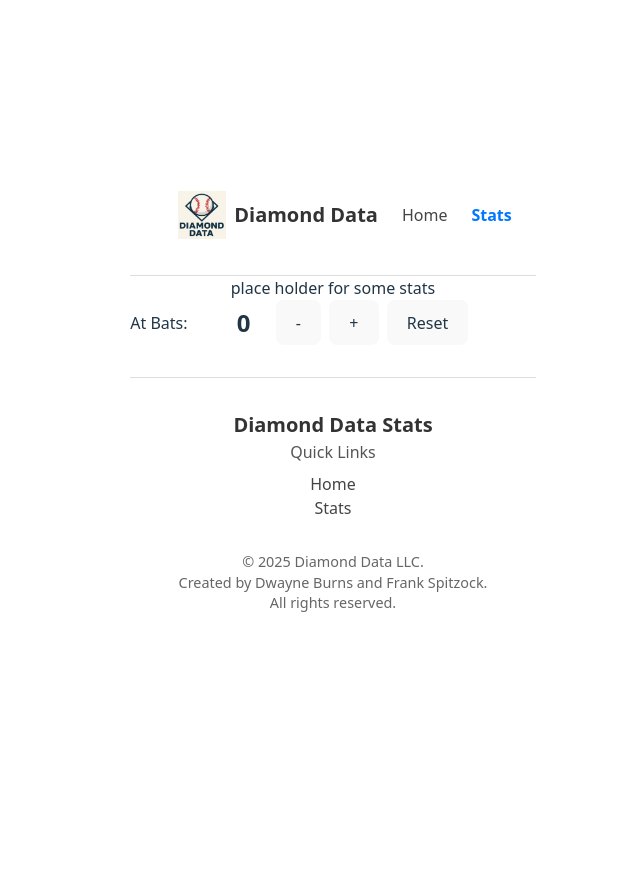
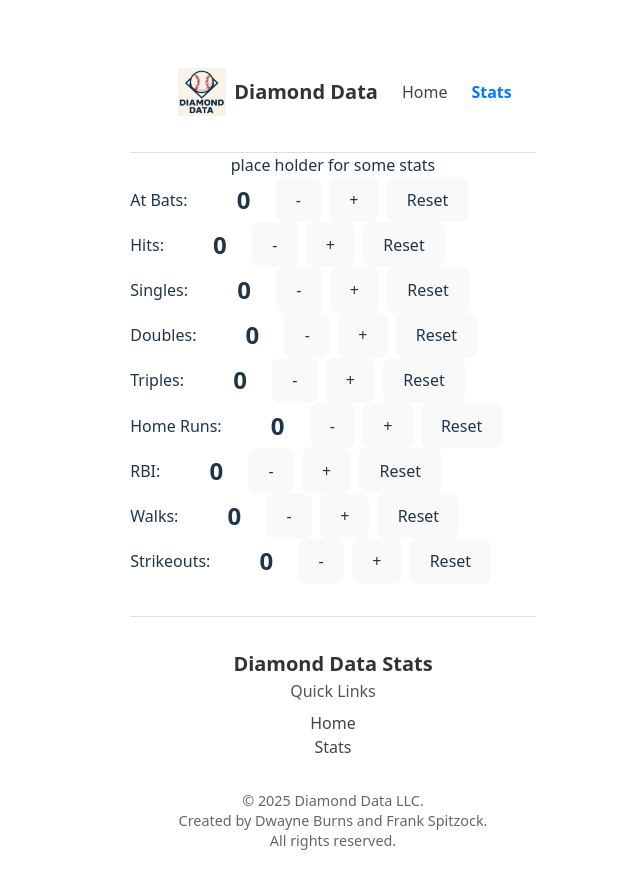
Before and after one commit to FSpitzock/Diamond_Data_Baseball_Stat_Tracker, a React (Vite) app: page /Stats in a window 1280 px wide. Shown: the top 888 px of the page, without its empty margins (307-947 px from the left). Before the commit the page ends 800 px from the top, so only its background shows below. Built offline with nearby package versions, Linux system fonts and the light colour scheme.

Commit message:
Added image to Player type and make edits to GameStatsForm component

```diff
--- a/src/components/Forms/GameStatsForm.tsx
+++ b/src/components/Forms/GameStatsForm.tsx
@@ -31,6 +31,102 @@ const GameStatsForm: React.FC = () => {
           <button onClick={() => setState({ count: 0 })}>Reset</button>
         </div>
       </div>
+
+      <div className="row-container flex row items-center gap-8">
+        <div>
+          <h2>Hits:</h2>
+        </div>
+        <div className="flex row items-center gap-2">
+          <div className="text-2xl font-bold text-center w-12">{state.count}</div>
+          <button onClick={decrement}>-</button>
+          <button onClick={increment}>+</button>
+          <button onClick={() => setState({ count: 0 })}>Reset</button>
+        </div>
+      </div>
+
+      <div className="row-container flex row items-center gap-8">
+        <div>
+          <h2>Singles:</h2>
+        </div>
+        <div className="flex row items-center gap-2">
+          <div className="text-2xl font-bold text-center w-12">{state.count}</div>
+          <button onClick={decrement}>-</button>
+          <button onClick={increment}>+</button>
+          <button onClick={() => setState({ count: 0 })}>Reset</button>
+        </div>
+      </div>
+
+      <div className="row-container flex row items-center gap-8">
+        <div>
+          <h2>Doubles:</h2>
+        </div>
+        <div className="flex row items-center gap-2">
+          <div className="text-2xl font-bold text-center w-12">{state.count}</div>
+          <button onClick={decrement}>-</button>
+          <button onClick={increment}>+</button>
+          <button onClick={() => setState({ count: 0 })}>Reset</button>
+        </div>
+      </div>
+
+      <div className="row-container flex row items-center gap-8">
+        <div>
+          <h2>Triples:</h2>
+        </div>
+        <div className="flex row items-center gap-2">
+          <div className="text-2xl font-bold text-center w-12">{state.count}</div>
+          <button onClick={decrement}>-</button>
+          <button onClick={increment}>+</button>
+          <button onClick={() => setState({ count: 0 })}>Reset</button>
+        </div>
+      </div>
+
+      <div className="row-container flex row items-center gap-8">
+        <div>
+          <h2>Home Runs:</h2>
+        </div>
+        <div className="flex row items-center gap-2">
+          <div className="text-2xl font-bold text-center w-12">{state.count}</div>
+          <button onClick={decrement}>-</button>
+          <button onClick={increment}>+</button>
+          <button onClick={() => setState({ count: 0 })}>Reset</button>
+        </div>
+      </div>
+
+      <div className="row-container flex row items-center gap-8">
+        <div>
+          <h2>RBI:</h2>
+        </div>
+        <div className="flex row items-center gap-2">
+          <div className="text-2xl font-bold text-center w-12">{state.count}</div>
+          <button onClick={decrement}>-</button>
+          <button onClick={increment}>+</button>
+          <button onClick={() => setState({ count: 0 })}>Reset</button>
+        </div>
+      </div>
+
+      <div className="row-container flex row items-center gap-8">
+        <div>
+          <h2>Walks:</h2>
+        </div>
+        <div className="flex row items-center gap-2">
+          <div className="text-2xl font-bold text-center w-12">{state.count}</div>
+          <button onClick={decrement}>-</button>
+          <button onClick={increment}>+</button>
+          <button onClick={() => setState({ count: 0 })}>Reset</button>
+        </div>
+      </div>
+
+      <div className="row-container flex row items-center gap-8">
+        <div>
+          <h2>Strikeouts:</h2>
+        </div>
+        <div className="flex row items-center gap-2">
+          <div className="text-2xl font-bold text-center w-12">{state.count}</div>
+          <button onClick={decrement}>-</button>
+          <button onClick={increment}>+</button>
+          <button onClick={() => setState({ count: 0 })}>Reset</button>
+        </div>
+      </div>
     </section>
   )};
 
--- a/src/types/player.ts
+++ b/src/types/player.ts
@@ -7,6 +7,7 @@ export interface Player {
   lastName: string;
   height: number;
   weight: number;
+  image: string;
   position: PlayerPosition;
   birthDate: string;
   team: string;
```
Also changed, not shown: 1 other file (tests, documents, lock files or other folders).
